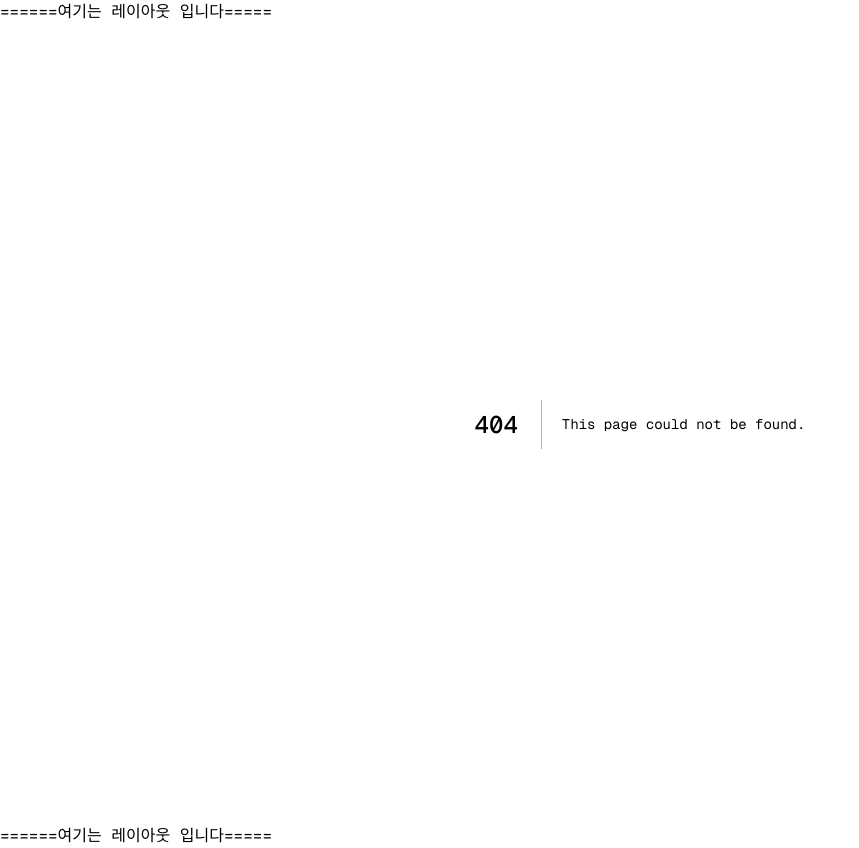
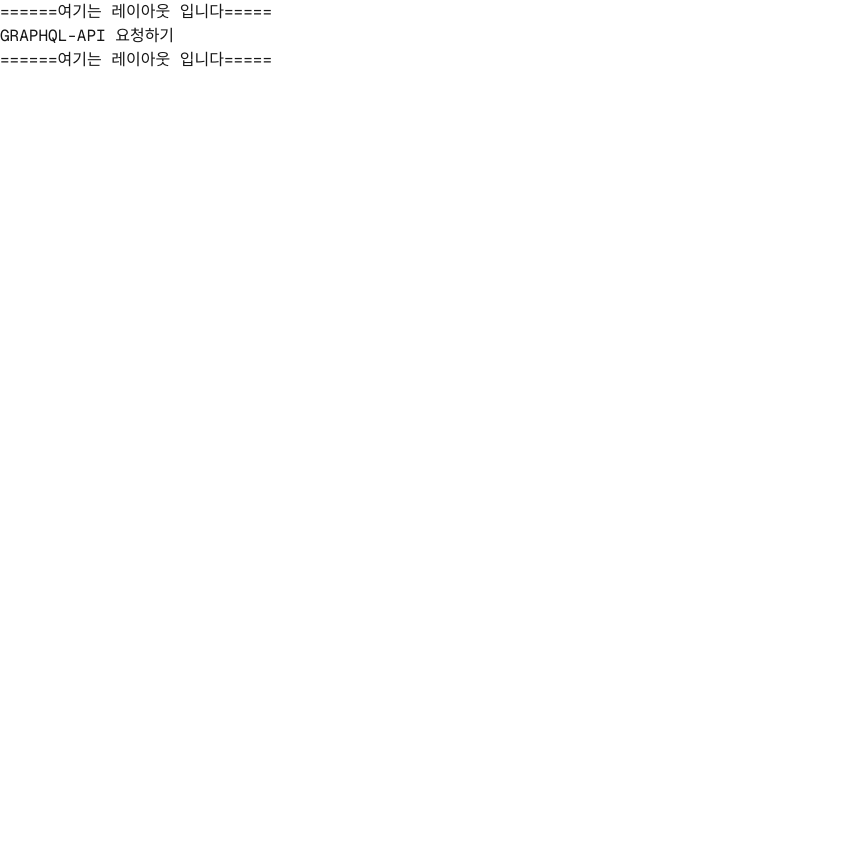
Before and after one commit to gun587330/FRONTEND_new_version, a Next.js app in the folder class-example/my-app/: page /section06/06-06-graphql-mutation-product in a window 1280 px wide. Before the commit this address had no page. Shown: the whole page, without its empty margins (0-859 px from the left). After the commit the page ends 800 px from the top, so only its background shows below. Built offline with nearby package versions, Linux system fonts and the light colour scheme.

Commit message:
feat: 06-06-graphql-mutation-product 폴더 추가(createProduct 실습)

```diff
--- /dev/null
+++ b/class-example/my-app/src/app/section06/06-06-graphql-mutation-product/page.tsx
@@ -0,0 +1,41 @@
+"use client"
+import { useMutation, gql } from "@apollo/client"
+/* [프로덕트 등록] graphQL 통신 연습 */
+
+/* gql : graphQL 포장해주는 녀석 */
+const CREATE_PRODUCT = gql`
+    ####### graphQL에서 작성한 내용 복붙 or 가공 #######
+    mutation createProduct($seller: String, $createProductInput: CreateProductInput!){ # 타입 작성 위치(문법) & 타입은 GraphiQL에서 Check
+        createProduct(
+            seller: $seller
+            createProductInput: $createProductInput
+        ){
+            _id
+            number
+            message
+        }
+    }
+`;
+
+export default function GraphqlMutationPage(){
+    const [나의함수] = useMutation(CREATE_PRODUCT);
+
+    const onClickSubmit = async () => {
+        // 여기서 graphql 요청하기
+        const result = await 나의함수({
+            //variables가 $의 역할을 함
+            variables: {
+                seller: "Hong Gil Dong",
+                createProductInput: {
+                    // 객체로 들어감 & 여긴 GraphQL이 아니라 JS기 떄문에 콤마(,)가 있어야 함
+                    name: "키보드",
+                    detail: "매우 좋은 키보드입니다",
+                    price: 1000000 // input창을 통해 받을 땐 주의! 일반적으로 input으로 받으면 문자열로 인식되기에 숫자로 바꿔줘야 함!!
+                },
+            },
+        });
+        console.log(result);
+    }
+
+    return <button onClick={onClickSubmit}>GRAPHQL-API 요청하기</button>
+}
```
